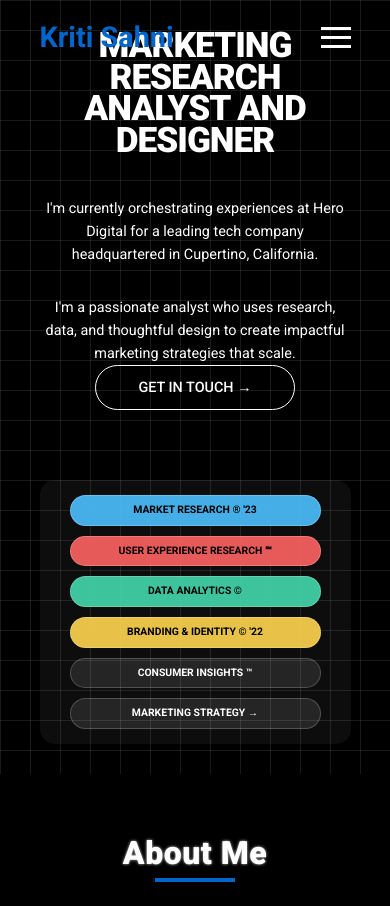
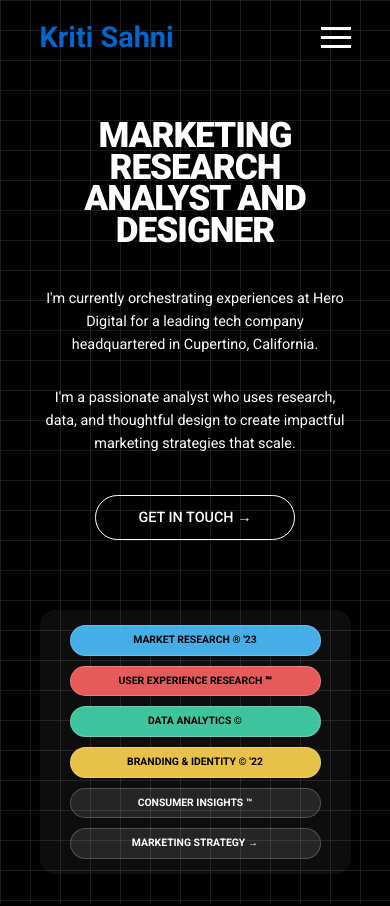
Before and after one commit to shantanu0798/business-portfolio, a React (Create React App) app: page / in a window 390 px wide. Shown: the top 906 px of the page. Built offline with nearby package versions, Linux system fonts and the light colour scheme; the HTML template or start-up script is replaced by a standard one.

Commit message:
Mobile Version Hero Section Spacing Increased

```diff
--- a/src/styles/Hero.css
+++ b/src/styles/Hero.css
@@ -190,6 +190,7 @@
     width: 200px;
     margin: 0 auto;
     text-align: center;
+    margin-top: 40px; /* Added margin top for better spacing in mobile view */
   }
 }
 
@@ -201,6 +202,7 @@
 
   .hero {
     padding: 30px 0; /* Reduced padding */
+    padding-top: 120px; /* Increased padding top for mobile view */
     min-height: 90vh; /* Slightly reduced height */
   }
 
```
